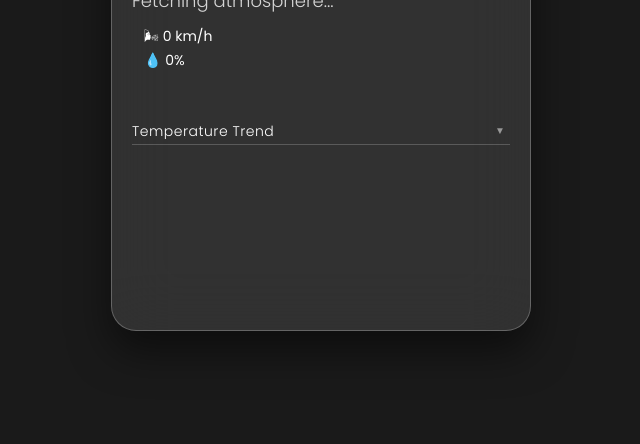
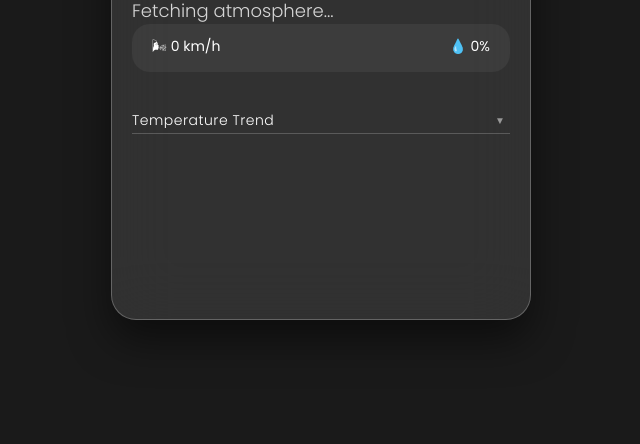
Before and after one commit to isham2512/WEATHER, a plain HTML site: page index.html in a window 1280 px wide. Shown: the part 356-800 px from the top of the page, without its empty margins (319-959 px from the left). Drawn offline with nearby package versions, Linux system fonts and the light colour scheme.

Commit message:
Update style.css

```diff
--- a/style.css
+++ b/style.css
@@ -92,9 +92,14 @@ body {
 .condition { font-size: 18px; opacity: 0.8; font-weight: 300; }
 
 .details {
-    padding: 12px;
+    display: flex;
+    justify-content: space-between;
+    padding: 12px 20px;
     font-size: 14px;
+    background: rgba(255,255,255,0.05);
+    border-radius: 18px;
 }
+
 
 .hour-card {
     flex: 0 0 65px;
```
